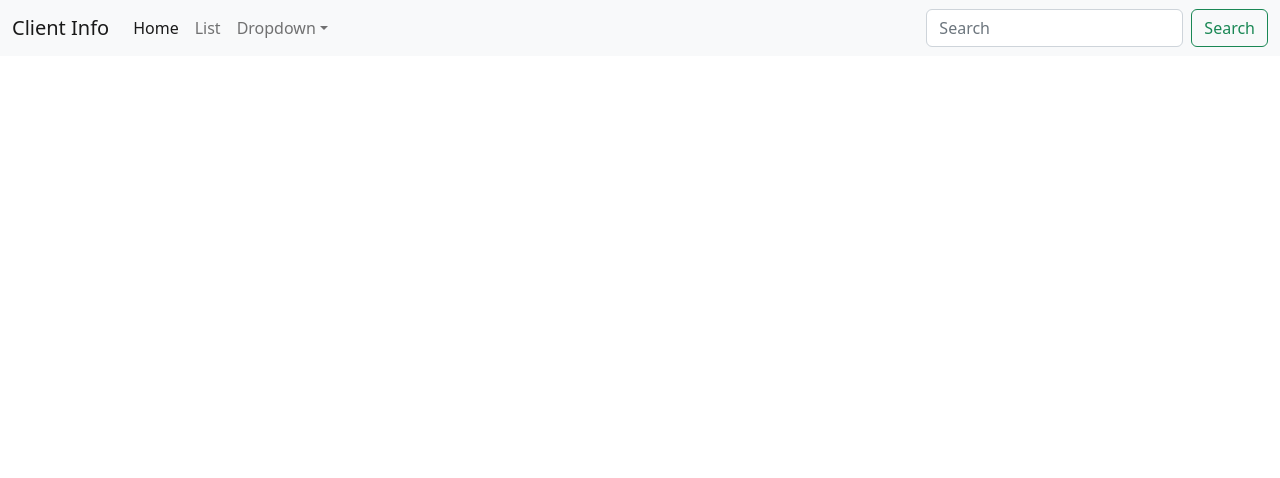
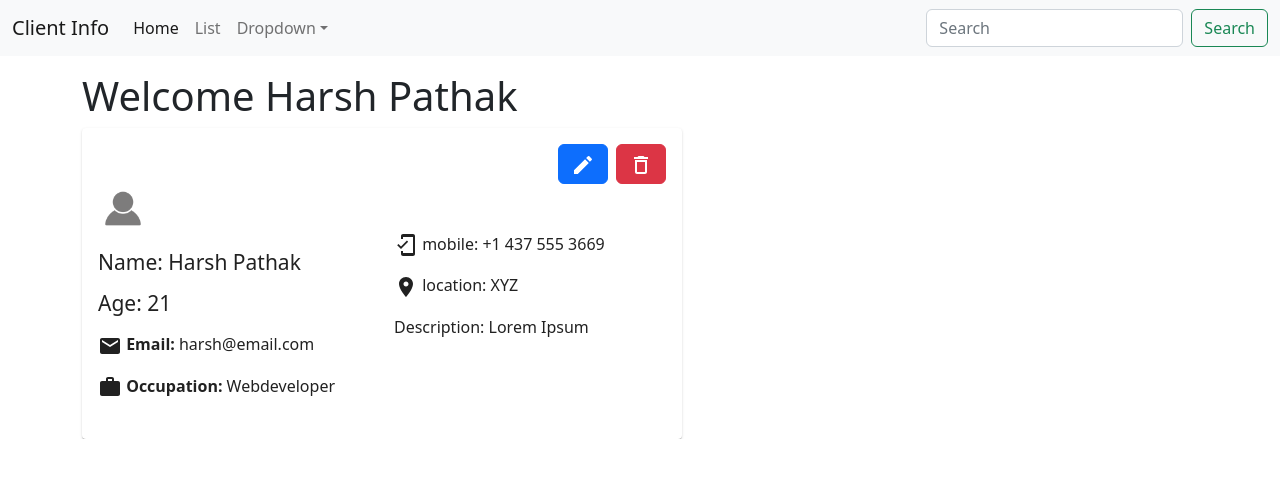
Before and after one commit to ShazilJ/client-login, a React (Create React App) app in the folder client-login/: page /view/1 in a window 1280 px wide. Shown: the top 478 px of the page. Built offline with nearby package versions, Linux system fonts and the light colour scheme.

Commit message:
Detail view Completed (end of Front end)

```diff
--- a/client-login/package.json
+++ b/client-login/package.json
@@ -3,6 +3,10 @@
   "version": "0.1.0",
   "private": true,
   "dependencies": {
+    "@emotion/react": "^11.9.3",
+    "@emotion/styled": "^11.9.3",
+    "@mui/icons-material": "^5.8.4",
+    "@mui/material": "^5.9.2",
     "@testing-library/jest-dom": "^5.16.4",
     "@testing-library/react": "^13.3.0",
     "@testing-library/user-event": "^13.5.0",
--- a/client-login/src/App.css
+++ b/client-login/src/App.css
@@ -3,6 +3,17 @@
 }
 .container{
   overflow: auto;
+}
+.left_view h3{
+font-size: 21px;
+}
+
+.left_view p{
+  font-weight: 600;
+}
+
+.left_view span{
+font-weight: 400;
 }
 /*
 .table{
--- a/client-login/src/App.js
+++ b/client-login/src/App.js
@@ -7,6 +7,9 @@ import Home from './components/Home';
 import Register from './components/Register';
 import {Switch,Route} from "react-router-dom"
 import Edit from './components/Edit';
+import Detail from './components/Detail';
+
+
 
 function App() {
   return (
@@ -16,6 +19,7 @@ function App() {
   <Route exact path="/" component={Home} />
   <Route exact path="/register" component={Register} />
   <Route exact path="/edit/:id" component={Edit} />
+  <Route exact path="/view/:id" component={Detail} />
 </Switch>
 
 </>
--- /dev/null
+++ b/client-login/src/components/Detail.js
@@ -0,0 +1,50 @@
+import React from 'react'
+import EditIcon from '@mui/icons-material/Edit';
+import DeleteOutlineIcon from '@mui/icons-material/DeleteOutline';
+import Card from '@mui/material/Card';
+import CardActions from '@mui/material/CardActions';
+import CardContent from '@mui/material/CardContent';
+import MailIcon from '@mui/icons-material/Mail';
+import WorkIcon from '@mui/icons-material/Work';
+import MobileFriendlyIcon from '@mui/icons-material/MobileFriendly';
+import LocationOnIcon from '@mui/icons-material/LocationOn';
+
+const Detail = () => {
+    return (
+        <div className='container mt-3'>
+            <h1 style={{ fontWeight: 400 }}> Welcome Harsh Pathak</h1>
+            <Card sx={{ maxWidth: 600 }}>
+
+                <CardContent>
+                    <div className='add_btn'>
+                        <button className='btn btn-primary mx-2'><EditIcon /></button>
+                        <button className='btn btn-danger'><DeleteOutlineIcon /></button>
+                    </div>
+
+                    <div className='row'>
+                        <div className='left_view col-lg-6 col-md-6 col-12'>
+                            <img src="/profile.png" style={{ width: 50 }} alt='profile' />
+                            <h3 className='mt-3'>Name: <span>Harsh Pathak</span></h3>
+                            <h3 className='mt-3'>Age: <span>21</span></h3>
+                            <p className='mt-3'> <MailIcon /> Email: <span>harsh@email.com</span></p>
+                            <p className='mt-3'> <WorkIcon /> Occupation: <span>Webdeveloper</span></p>
+                        </div>
+
+
+                        <div className='right_view col-lg-6 col-md-6 col-12'>
+                            <p className='mt-5'><MobileFriendlyIcon /> mobile: <span>+1 437 555 3669</span></p>
+                            <p className='mt-3'><LocationOnIcon /> location: <span>XYZ</span></p>
+                            <p className='mt-3'>Description: <span>Lorem Ipsum</span></p>
+
+                        </div>
+
+                    </div>
+
+
+                </CardContent>
+            </Card>
+        </div>
+    )
+}
+
+export default Detail
--- a/client-login/src/components/Home.js
+++ b/client-login/src/components/Home.js
@@ -1,4 +1,7 @@
 import React from 'react'
+import RemoveRedEyeIcon from '@mui/icons-material/RemoveRedEye';
+import EditIcon from '@mui/icons-material/Edit';
+import DeleteOutlineIcon from '@mui/icons-material/DeleteOutline';
 
 const Home = () => {
     return (
@@ -26,9 +29,9 @@ const Home = () => {
                             <td>Webdeveloper</td>
                             <td>91919191</td>
                             <td className='d-flex justify-content-between'>
-                                <button className='btn btn-success'><i class="fa-solid fa-eye"></i></button>
-                                <button className='btn btn-primary'><i class="fa-solid fa-pen"></i></button>
-                                <button className='btn btn-danger'><i class="fa-solid fa-delete-left"></i></button>
+                                <button className='btn btn-success'><RemoveRedEyeIcon/></button>
+                                <button className='btn btn-primary'><EditIcon/></button>
+                                <button className='btn btn-danger'><DeleteOutlineIcon/></button>
                             </td>
                         </tr>
 
@@ -39,9 +42,9 @@ const Home = () => {
                             <td>Webdeveloper</td>
                             <td>91919191</td>
                             <td className='d-flex justify-content-between'>
-                                <button className='btn btn-success'><i class="fa-solid fa-eye"></i></button>
-                                <button className='btn btn-primary'><i class="fa-solid fa-pen"></i></button>
-                                <button className='btn btn-danger'><i class="fa-solid fa-delete-left"></i></button>
+                            <button className='btn btn-success'><RemoveRedEyeIcon/></button>
+                                <button className='btn btn-primary'><EditIcon/></button>
+                                <button className='btn btn-danger'><DeleteOutlineIcon/></button>
                             </td>
                         </tr>
                     </tbody>
```
Also changed, not shown: client-login/public/profile.png (added), 1 other file (tests, documents, lock files or other folders).
